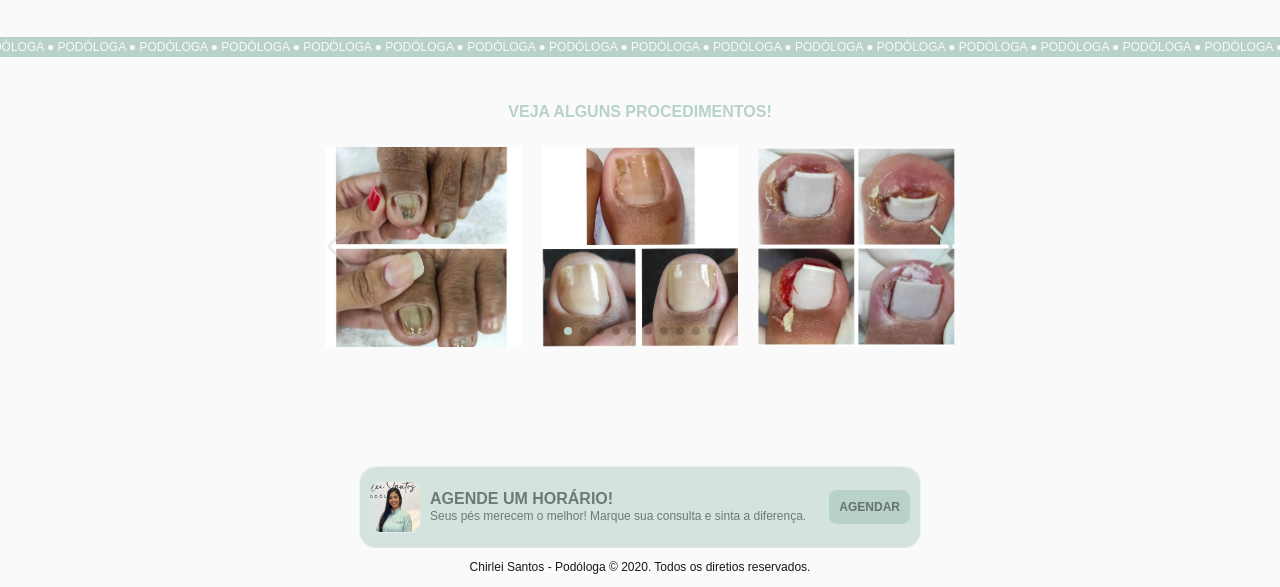
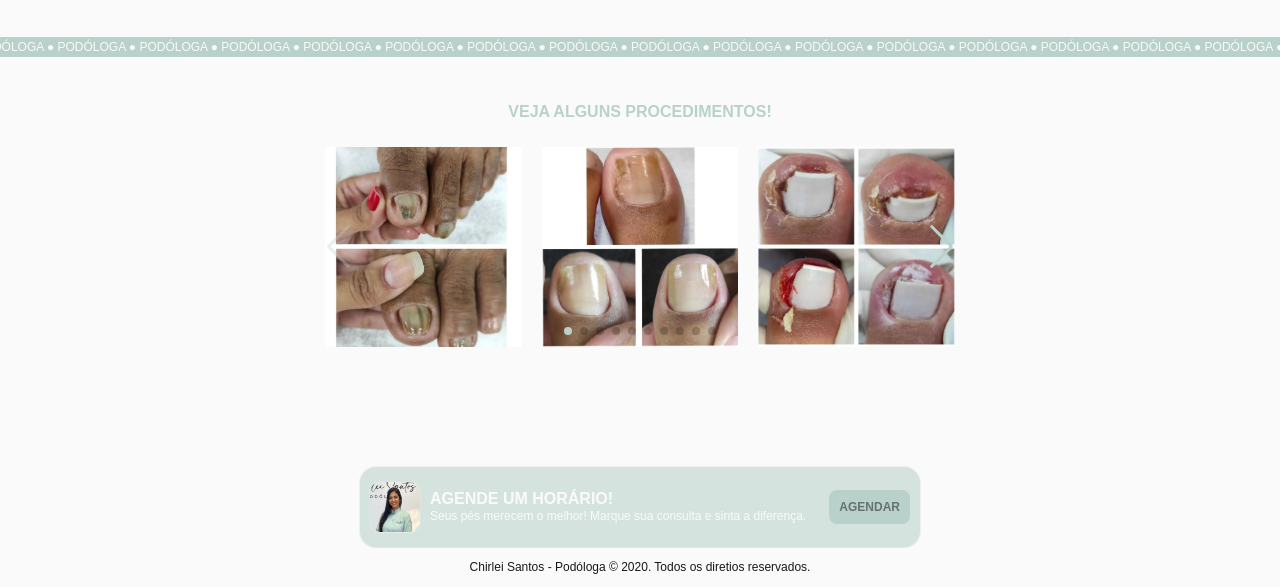
Before and after one commit to DevGabriel0402/chirlei-podologa, a plain HTML site: page index.html in a window 1280 px wide. Shown: the part 213-800 px from the top of the page. Drawn offline with nearby package versions, Linux system fonts and the light colour scheme.

Commit message:
Atualizar o style.css

```diff
--- a/style.css
+++ b/style.css
@@ -182,7 +182,7 @@ body {
 }
 
 .card-contrate p {
-    color: #6c7a76;
+    color: #fafafa;
     line-height: 100%;
     font-weight: 600;
     text-transform: uppercase;
```
